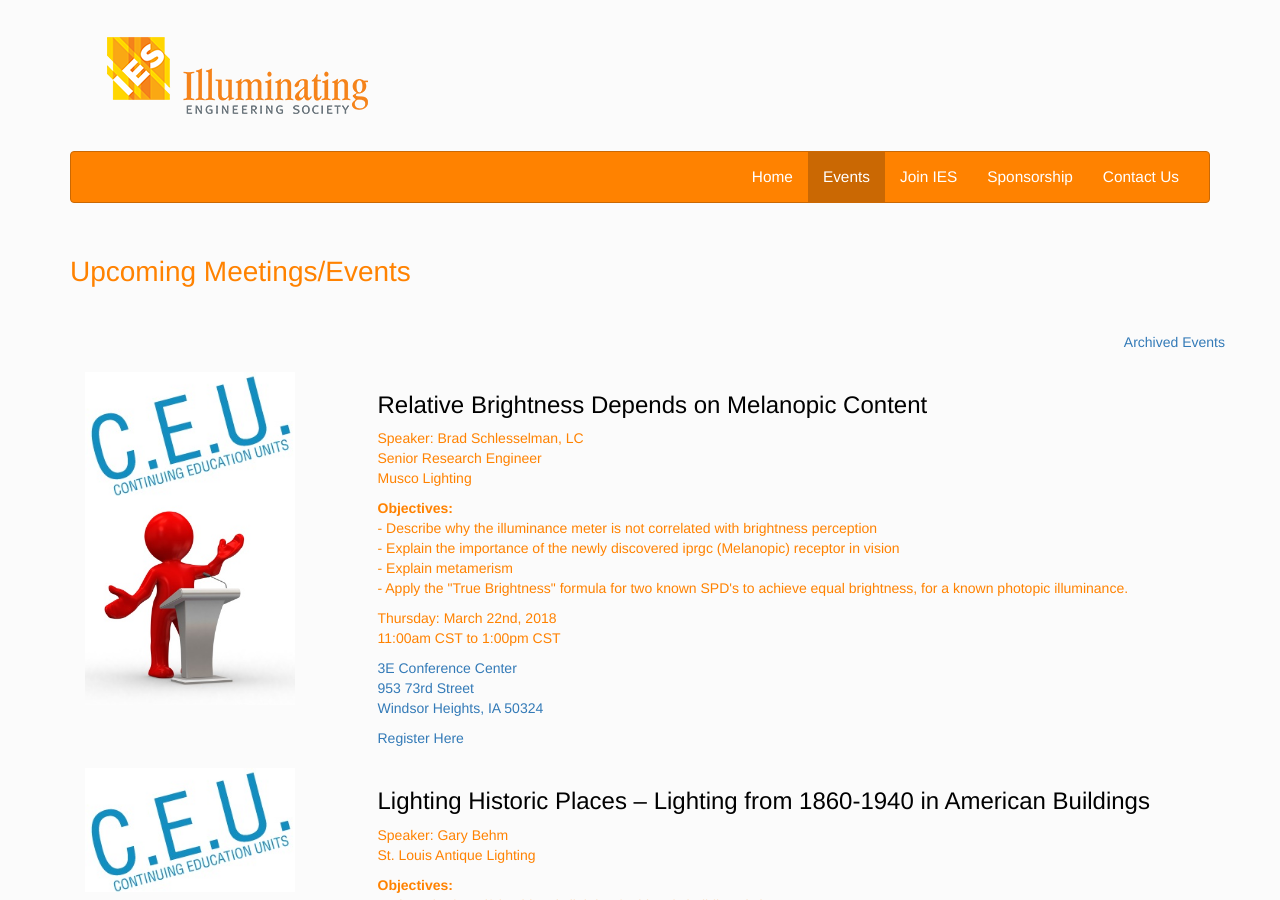
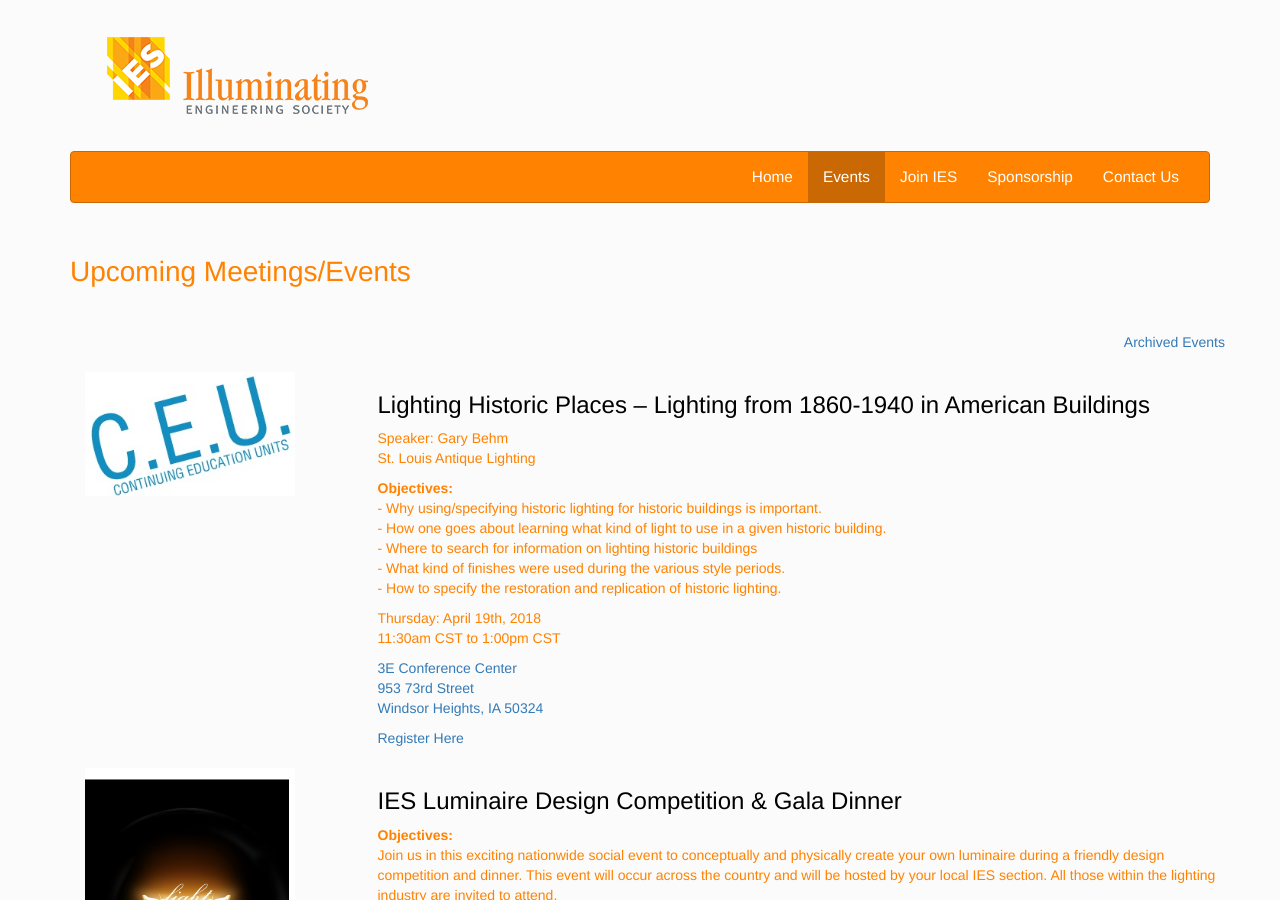
Before and after one commit to iesdesmoines/iesdesmoines.github.io, a Jekyll site: the page built from events.html, in a window 1280 px wide and 900 px high. Built offline with Jekyll 4.4.1, drawn with Linux system fonts in a browser that asks for light colours; nearby versions of some CDN libraries.

Commit message:
Archive Events

```diff
--- a/_layouts/index.html
+++ b/_layouts/index.html
@@ -20,10 +20,6 @@
         </div>
         <div id="homepage-announcements" class="col-lg-3">
           <h4>Upcoming Events</h4>
-          <h4><a href="{{ site.baseurl }}/events">Central Iowa IES 1st Annual Product Showcase</a></h4>
-          <p>February 22nd</p>
-          <h4><a href="{{ site.baseurl }}/events">Relative Brightness Depends on Melanopic Content</a></h4>
-          <p>March 22nd</p>
           <h4><a href="{{ site.baseurl }}/events">Lighting Historic Places – Lighting from 1860-1940 in American Buildings</a></h4>
           <p>April 19th</p>
           <h4><a href="{{ site.baseurl }}/events">IES Luminaire Design Competition & Gala Dinner</a></h4>
--- a/archived-events.html
+++ b/archived-events.html
@@ -23,5 +23,6 @@
     <h2>2018</h2>
     <p><b>January 24th</b> - DOE SSL Explorations into Color Tuning</p>
     <p><b>February 22nd</b> - Central Iowa IES 1st Annual Product Showcase</p>
+    <p><b>March 22nd</b> - Relative Brightness Depends on Melanopic Content</p>
   </div>
 </div>
--- a/events.html
+++ b/events.html
@@ -10,43 +10,6 @@
   <a href="{{site.basurl}}/archived-events">Archived Events</a>
 </div>
 <br>
-<br>
-<div class="row">
-  <div class="col-lg-3">
-    <img src="{{site.baseurl}}/images/CEU.jpg" class="image-width-events" alt="C.E.U">
-    <img src="{{site.baseurl}}/images/Speaker.jpg" class="image-width-events" alt="Speaker">
-  </div>
-  <div class="col-lg-9 events-text">
-    <h3 class="events-header">Relative Brightness Depends on Melanopic Content</h3>
-    <div>
-      <p>Speaker: Brad Schlesselman, LC<br>
-      Senior Research Engineer<br>
-      Musco Lighting</p>
-    </div>
-    <div>
-      <p><b>Objectives:</b><br>
-        - Describe why the illuminance meter is not correlated with brightness perception<br>
-        - Explain the importance of the newly discovered iprgc (Melanopic) receptor in vision<br>
-        - Explain metamerism<br>
-        - Apply the "True Brightness" formula for two known SPD's to achieve equal brightness, for a known photopic illuminance.</p>
-    </div>
-    <div>
-      <p>Thursday: March 22nd, 2018<br>
-        11:00am CST to 1:00pm CST</p>
-    </div>
-    <div>
-      <p>
-      <a href="https://goo.gl/maps/Vp8NUg36GyK2" target="_blank">
-      3E Conference Center<br>
-      953 73rd Street<br>
-      Windsor Heights, IA 50324</a></p>
-    </div>
-    <div>
-      <a href="https://www.123signup.com/register?id=hcnvx">Register Here</a>
-    </div>
-  </div>
-</div>
-
 <br>
 <div class="row">
   <div class="col-lg-3">
```
